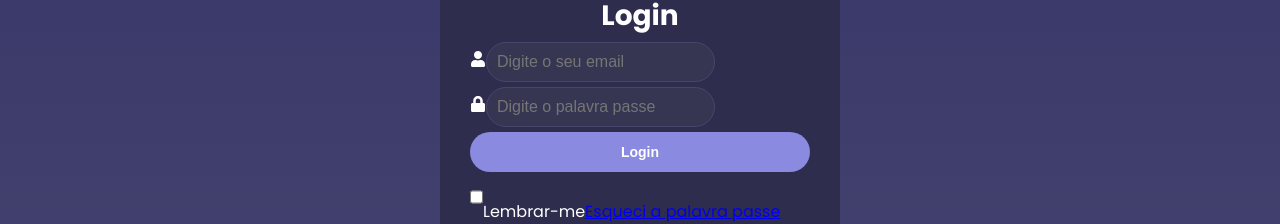
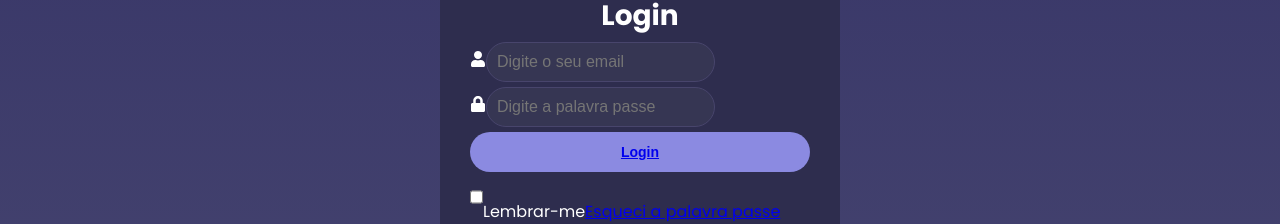
Before and after one commit to AutoMarket2024/cadastrousuario-1, a React (Vite) app: page / in a window 1280 px wide. Shown: the part 202-426 px from the top of the page. Built offline with nearby package versions, Linux system fonts and the light colour scheme.

Commit message:
add logica pra autenticar

```diff
--- a/src/pages/Login/Login.jsx
+++ b/src/pages/Login/Login.jsx
@@ -2,40 +2,73 @@ import React from "react";
 import Home from "../Home";
 import "./Login.css";
 import { FaUser, FaLock } from "react-icons/fa";
-import { BrowserRouter as Router, Route, Link } from "react-router-dom";
+import { BrowserRouter as Router, Route, Link, useNavigate } from "react-router-dom";
 import { useState } from "react";
-
-
-
-
+import axios from "axios";
 
 function Login() {
   const [userName, setUserName] = useState("");
   const [password, setPassword] = useState("");
+  const navigate = useNavigate();
+  const [erro, setErro] = useState("");
 
-  const handleSubmit = (event) => {
+  const handleSubmit = async (event) => {
     event.preventDefault();
-      // Aqui você pode adicionar a lógica de autenticação
-      console.log("Usuário:", userName);
-      console.log("Senha:", password);
-      //alert("Enviando os dados para o servidor..."+userName+" "+password);
-      // Simulando um redirecionamento para a página Home após o login
+    // Clear previous errors
+    setErro("");
+
+    //console.log("Usuário:", userName);
+    //console.log("Senha:", password);
+
+    try {
+      const response = await axios.post("http://localhost:3000/login", {
+        userName,
+        password,
+      });
+
+      if (response.data.success) {
+        // Armazenar token ou dados do usuário (ex: localStorage)
+        localStorage.setItem("token", response.data.token);
+        navigate("/home"); // Redirecionar para a tela Home
+      } else {
+        setErro("Credenciais inválidas");
       }
+    } catch (error) {
+      setErro("Erro ao fazer login");
+      console.error("Login error:", error);
+    }
+  };
+
   return (
     <div className="container">
       <form onSubmit={handleSubmit}>
         <h1>Login</h1>
         <div className="input-group">
           <FaUser className="icon" />
-          <input type="email" name="email" placeholder="Digite o seu email" onChange={(event)=>(setUserName(event.target.value))} required />
+          <input
+            type="email"
+            name="email"
+            placeholder="Digite o seu email"
+            value={userName}
+            onChange={(event) => setUserName(event.target.value)}
+            required
+          />
         </div>
         <div className="input-group">
           <FaLock className="icon" />
-          <input type="password" name="password" placeholder="Digite o palavra passe" onChange={(event)=>setPassword(event.target.value)} required/>
+          <input
+            type="password"
+            name="password"
+            placeholder="Digite a palavra passe"
+            value={password}
+            onChange={(event) => setPassword(event.target.value)}
+            required
+          />
         </div>
-          <button type="submit" onClick={<Home />}>
-             Login
+        <button type="submit">
+          <Link to={"/home"}>Login</Link>
         </button>
+        {erro && <p className="error">{erro}</p>}
         <div>
           <input type="checkbox" name="remember" id="remember" />
           <label htmlFor="remember">Lembrar-me</label>
```
Lines whose indentation alone changed are shown as unchanged.
